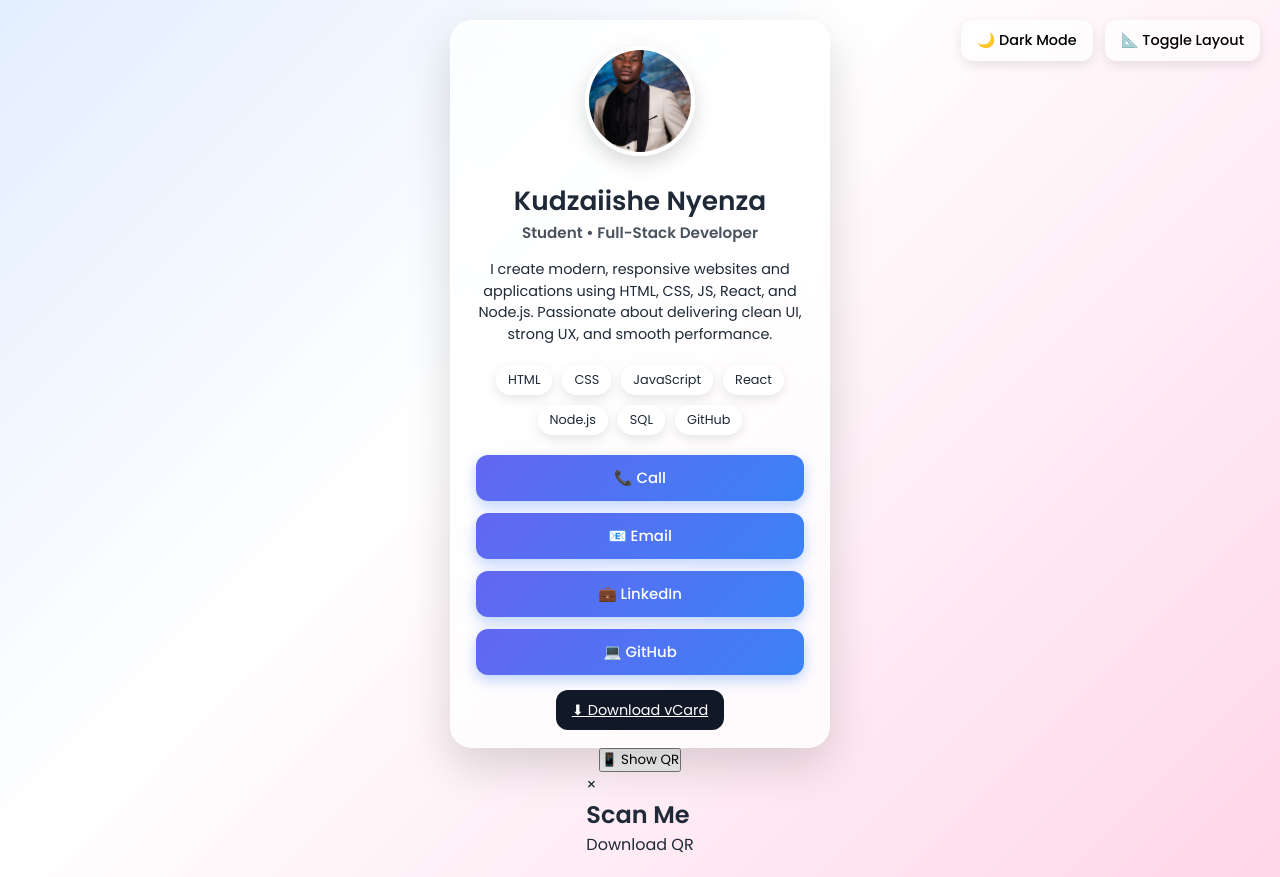
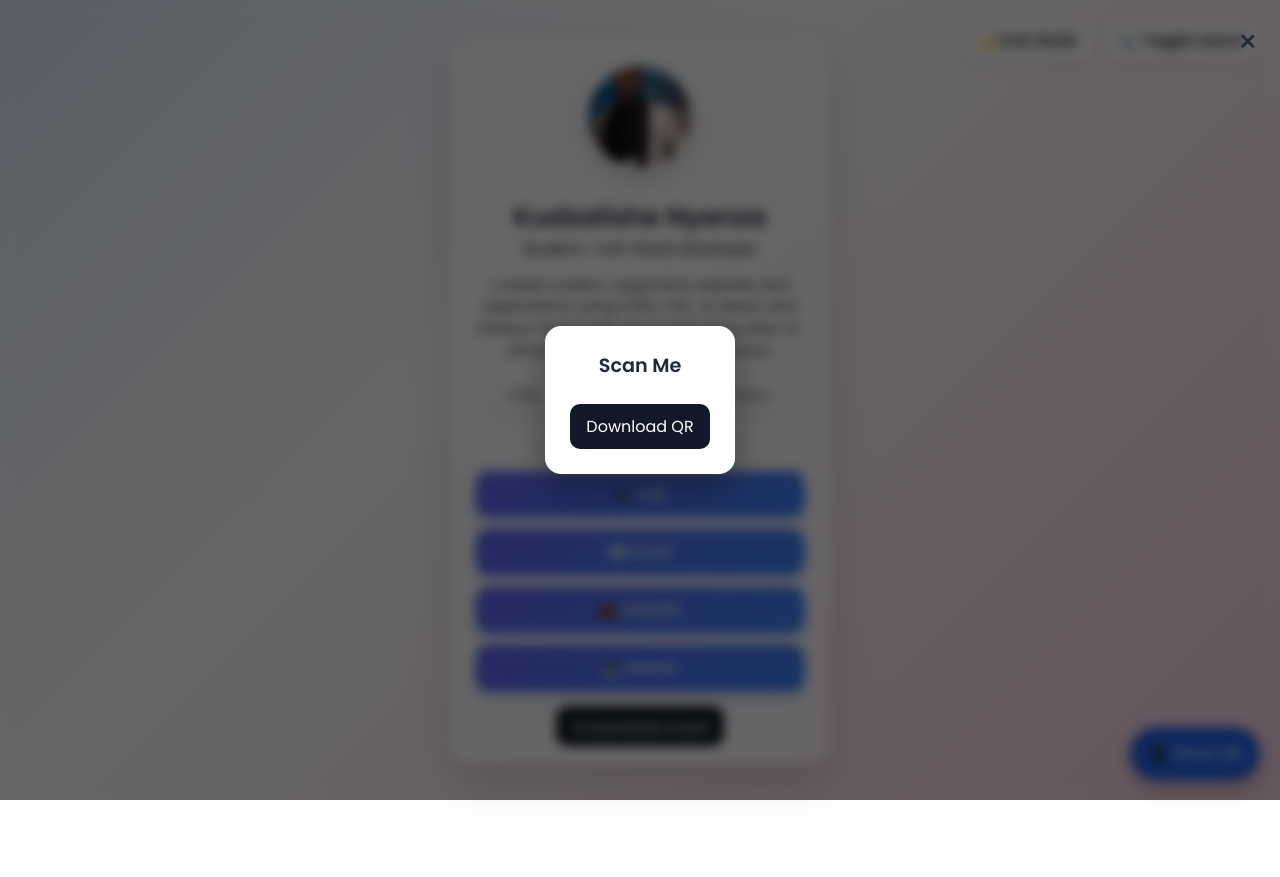
Before and after one commit to kudzie13/virtual-business-card, a plain HTML site: page index.html in a window 1280 px wide. Both pictures are taken after a click on the button "📱 Show QR". After the commit the page ends 800 px from the top, so only its background shows below. Drawn offline with Linux system fonts and the light colour scheme; a script that the page names is missing.

Commit message:
Update styles.css

```diff
--- a/styles.css
+++ b/styles.css
@@ -668,3 +668,69 @@ body.horizontal .btn-download:hover {
     font-size: 0.7rem !important;
   }
 }
+/* ---------- QR Floating Button ---------- */
+.qr-btn {
+  position: fixed;
+  bottom: 20px;
+  right: 20px;
+  background: #2563eb;
+  color: white;
+  border: none;
+  padding: 14px 18px;
+  border-radius: 50px;
+  font-size: 1rem;
+  box-shadow: 0 8px 20px rgba(0,0,0,0.25);
+  cursor: pointer;
+  z-index: 9999;
+}
+
+.qr-btn:hover {
+  transform: scale(1.05);
+}
+
+/* ---------- QR Modal ---------- */
+.qr-modal {
+  display: none;
+  position: fixed;
+  top: 0;
+  left: 0;
+  width: 100vw;
+  height: 100vh;
+  background: rgba(0,0,0,0.6);
+  backdrop-filter: blur(6px);
+  justify-content: center;
+  align-items: center;
+  z-index: 99999;
+}
+
+.qr-content {
+  background: white;
+  padding: 25px;
+  border-radius: 16px;
+  text-align: center;
+  box-shadow: 0 15px 35px rgba(0,0,0,0.3);
+  animation: fadeIn 0.3s ease;
+}
+
+.qr-content h2 {
+  margin-bottom: 12px;
+  font-size: 1.2rem;
+}
+
+.qr-close {
+  position: absolute;
+  top: 18px;
+  right: 22px;
+  font-size: 2rem;
+  cursor: pointer;
+}
+
+.qr-download {
+  display: inline-block;
+  margin-top: 12px;
+  padding: 10px 16px;
+  background: #111827;
+  color: white;
+  text-decoration: none;
+  border-radius: 10px;
+}
```
